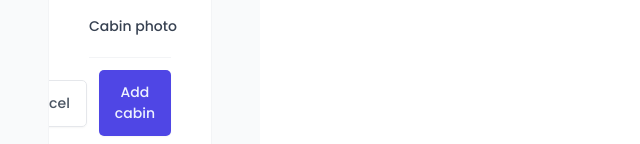
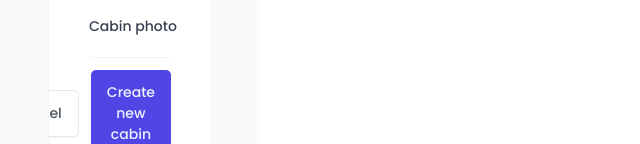
Before and after one commit to Hariharan107/The-Wild-Oasis---Hotel-Management, a React (Vite) app: page /cabins in a window 1280 px wide. Both pictures are taken after a click on the button "Add the cabin". Shown: the part 656-800 px from the top of the page, without its empty margins (0-640 px from the left). Built offline with nearby package versions, Linux system fonts and the light colour scheme; no server answers; the database is empty; a web font is replaced by a local one.

Commit message:
Started edit Cabin

```diff
--- a/src/features/cabins/CabinRow.jsx
+++ b/src/features/cabins/CabinRow.jsx
@@ -5,6 +5,8 @@ import { formatCurrency } from "../../utils/helpers";
 import { useMutation, useQueryClient } from "@tanstack/react-query";
 import { deleteCabins } from "../../services/apiCabins";
 import { toast } from "react-hot-toast";
+import CreateCabinForm from "./CreateCabinForm";
+import { useState } from "react";
 const TableRow = styled.div`
   display: grid;
   grid-template-columns: 0.6fr 1.8fr 2.2fr 1fr 1fr 1fr;
@@ -45,6 +47,7 @@ const Discount = styled.div`
 `;
 
 const CabinRow = ({ cabin }) => {
+  const [showForm, setShowForm] = useState(false);
   const queryClient = useQueryClient();
   const { isLoading: isDeleting, mutate } = useMutation({
     mutationFn: deleteCabins,
@@ -65,16 +68,24 @@ const CabinRow = ({ cabin }) => {
     image,
   } = cabin;
   return (
+    <>
       <TableRow role='row'>
         <Img src={image} />
         <Cabin>{name}</Cabin>
         <div>Fits up to {maxCapacity} guests</div>
         <Price>{formatCurrency(regularPrice)}</Price>
         <Discount>{formatCurrency(discount)}</Discount>
+        <div>
+          <button onClick={() => setShowForm((showForm) => !showForm)}>
+            Edit
+          </button>
           <button disabled={isDeleting} onClick={() => mutate(cabinId)}>
             Delete
           </button>
+        </div>
       </TableRow>
+      {showForm && <CreateCabinForm cabinToEdit={cabin} />}
+    </>
   );
 };
 
--- a/src/features/cabins/CreateCabinForm.jsx
+++ b/src/features/cabins/CreateCabinForm.jsx
@@ -1,22 +1,29 @@
+/* eslint-disable react/prop-types */
+import { useMutation, useQueryClient } from "@tanstack/react-query";
+import { useForm } from "react-hook-form";
+import { toast } from "react-hot-toast";
 import Input from "../../ui/Input";
 import Form from "../../ui/Form";
 import Button from "../../ui/Button";
 import FileInput from "../../ui/FileInput";
 import Textarea from "../../ui/Textarea";
-import { useForm } from "react-hook-form";
-import { useMutation, useQueryClient } from "@tanstack/react-query";
+import FormRow from "../../ui/FormRow";
 import { addCabins } from "../../services/apiCabins";
-import { toast } from "react-hot-toast";
-import FormRow from "../../ui/FormRow";
 
-function CreateCabinForm() {
+function CreateCabinForm({ cabinToEdit = {} }) {
+  const { id: editID, ...editValues } = cabinToEdit;
+  console.log(editID, editValues);
+  const isEditSession = Boolean(editID);
+
   const {
     register,
     handleSubmit,
     reset,
     getValues,
     formState: { errors },
-  } = useForm();
+  } = useForm({
+    defaultValues: isEditSession ? editValues : {},
+  });
 
   const quertClient = useQueryClient();
   const { mutate, isLoading: isCreating } = useMutation({
@@ -127,7 +134,7 @@ function CreateCabinForm() {
           id='image'
           accept='image/*'
           {...register("image", {
-            required: "This field is required",
+            required: isEditSession ? false : "This field is required",
           })}
         />
       </FormRow>
@@ -137,7 +144,9 @@ function CreateCabinForm() {
         <Button variation='secondary' type='reset'>
           Cancel
         </Button>
-        <Button disabled={isCreating}>Add cabin</Button>
+        <Button disabled={isCreating}>
+          {isEditSession ? "Edit cabin" : "Create new cabin"}
+        </Button>
       </FormRow>
     </Form>
   );
--- a/src/services/apiCabins.js
+++ b/src/services/apiCabins.js
@@ -1,5 +1,5 @@
 import supabase, { supabaseUrl } from "./supabase";
-
+//Get Cabin
 export const getCabins = async () => {
   const { data, error } = await supabase.from("cabins").select("*");
   if (error) {
@@ -8,14 +8,7 @@ export const getCabins = async () => {
   }
   return data;
 };
-export const deleteCabins = async (id) => {
-  const { data, error } = await supabase.from("cabins").delete().eq("id", id);
-  if (error) {
-    console.error(error);
-    throw new Error("Cabin could not be deleted");
-  }
-  return data;
-};
+//Create Cabin
 export const addCabins = async (newCabin) => {
   // https://zhwpqjjjronwhdoaffta.supabase.co/storage/v1/object/public/cabin-images/cabin-002.jpg
   const imageName = `${Math.random()}-${newCabin.image.name}`.replaceAll(
@@ -27,7 +20,8 @@ export const addCabins = async (newCabin) => {
   const { data, error } = await supabase
     .from("cabins")
     .insert([{ ...newCabin, image: imagePath }])
-    .select();
+    .select()
+    .single();
   if (error) {
     console.error(error);
     throw new Error("Cabin could not be created");
@@ -43,8 +37,20 @@ export const addCabins = async (newCabin) => {
   if (imageError) {
     await supabase.from("cabins").delete().eq("id", data.id);
     console.log(imageError);
-    throw new Error("Cabin image could not be uploaded so cabin was not created");
+    throw new Error(
+      "Cabin image could not be uploaded so cabin was not created"
+    );
   }
 
   return data;
 };
+
+//Delete Cabin
+export const deleteCabins = async (id) => {
+  const { data, error } = await supabase.from("cabins").delete().eq("id", id);
+  if (error) {
+    console.error(error);
+    throw new Error("Cabin could not be deleted");
+  }
+  return data;
+};
```
Lines whose indentation alone changed are shown as unchanged.
